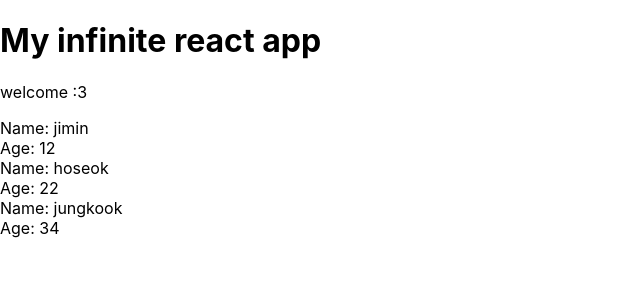
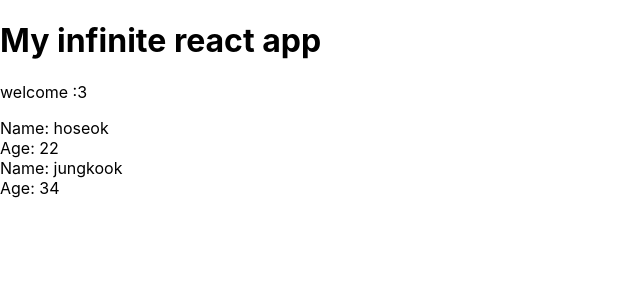
Before and after one commit to octobrekids/React-Redux-Tutorial, a React (Create React App) app in the folder my-app/: page / in a window 1280 px wide. Shown: the top 300 px of the page, without its empty margins (0-640 px from the left). Built offline with nearby package versions, Linux system fonts and the light colour scheme.

Commit message:
conditional output

```diff
--- a/my-app/src/jungkook.js
+++ b/my-app/src/jungkook.js
@@ -1,20 +1,29 @@
 import React from "react";
 
-const Jungkook = (props) => {
-    const { ninjas } = props;
-    const ninjaList = ninjas.map(ninja => {
-      return (
-        <div className="jungkook" key={ ninja.id }>
-          <div>Name: { ninja.name }</div>
-          <div>Age: { ninja.age }</div>
-        </div>
-      );
-    });
-    return(
-        <div className="ninja-list">
-            { ninjaList }
-        </div>
-    )
-}
+const Jungkook = props => {
+  const { ninjas } = props;
+  //   const ninjaList = ninjas.map(ninja => {
+  //     if (ninja.age > 20) {
+  //       return (
+  //         <div className="jungkook" key={ninja.id}>
+  //           <div>Name: {ninja.name}</div>
+  //           <div>Age: {ninja.age}</div>
+  //         </div>
+  //       );
+  //     } else {
+  //       return null;
+  //     }
+  //   });
+  const ninjaList = ninjas.map(ninja => {
+   return ninja.age > 20 ? (
+      <div className="jungkook" key={ninja.id}>
+        <div>Name: {ninja.name}</div>
+        <div>Age: {ninja.age}</div>
+      </div>
+    ) : null;
+  });
+
+  return <div className="ninja-list">{ninjaList}</div>;
+};
 
 export default Jungkook;
```
